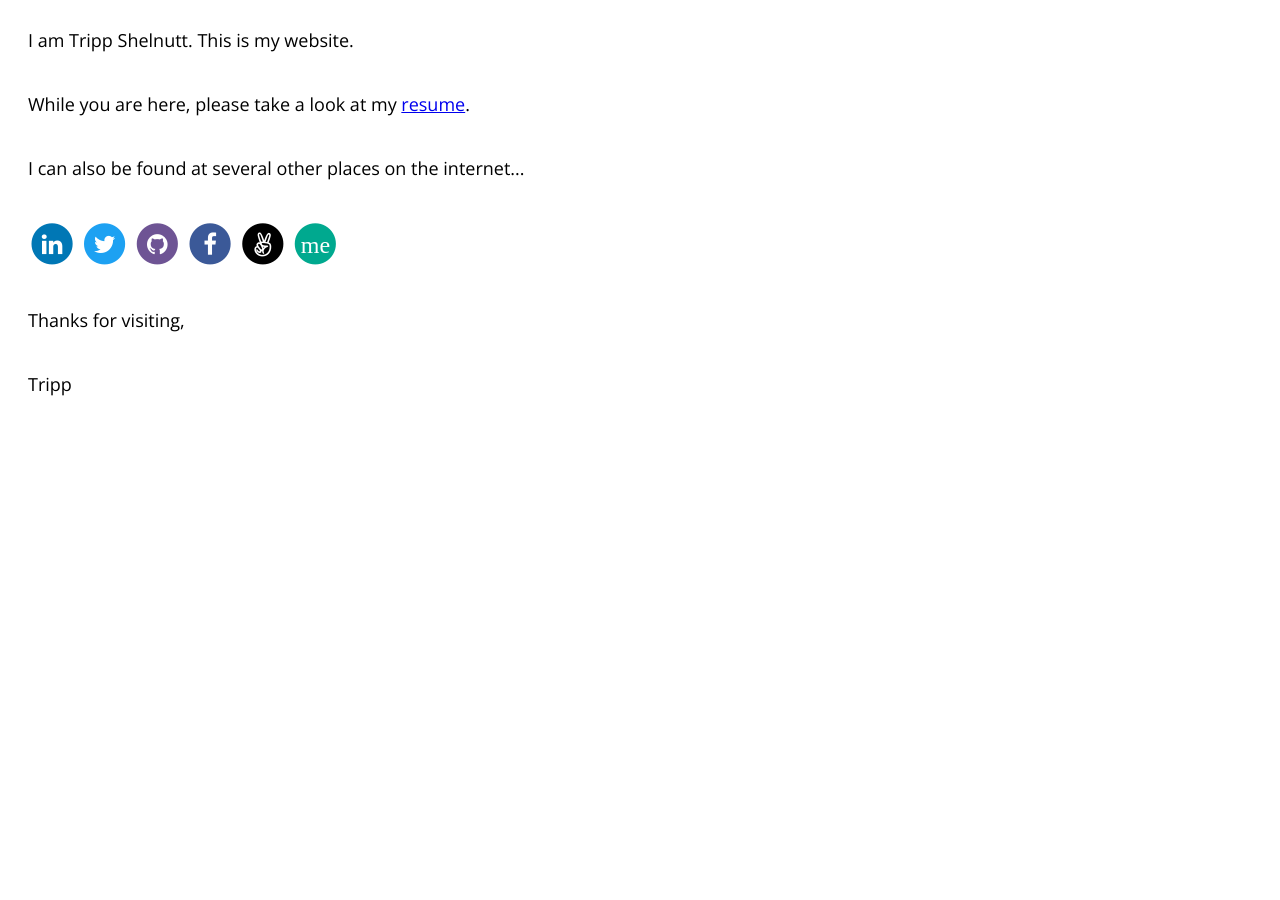
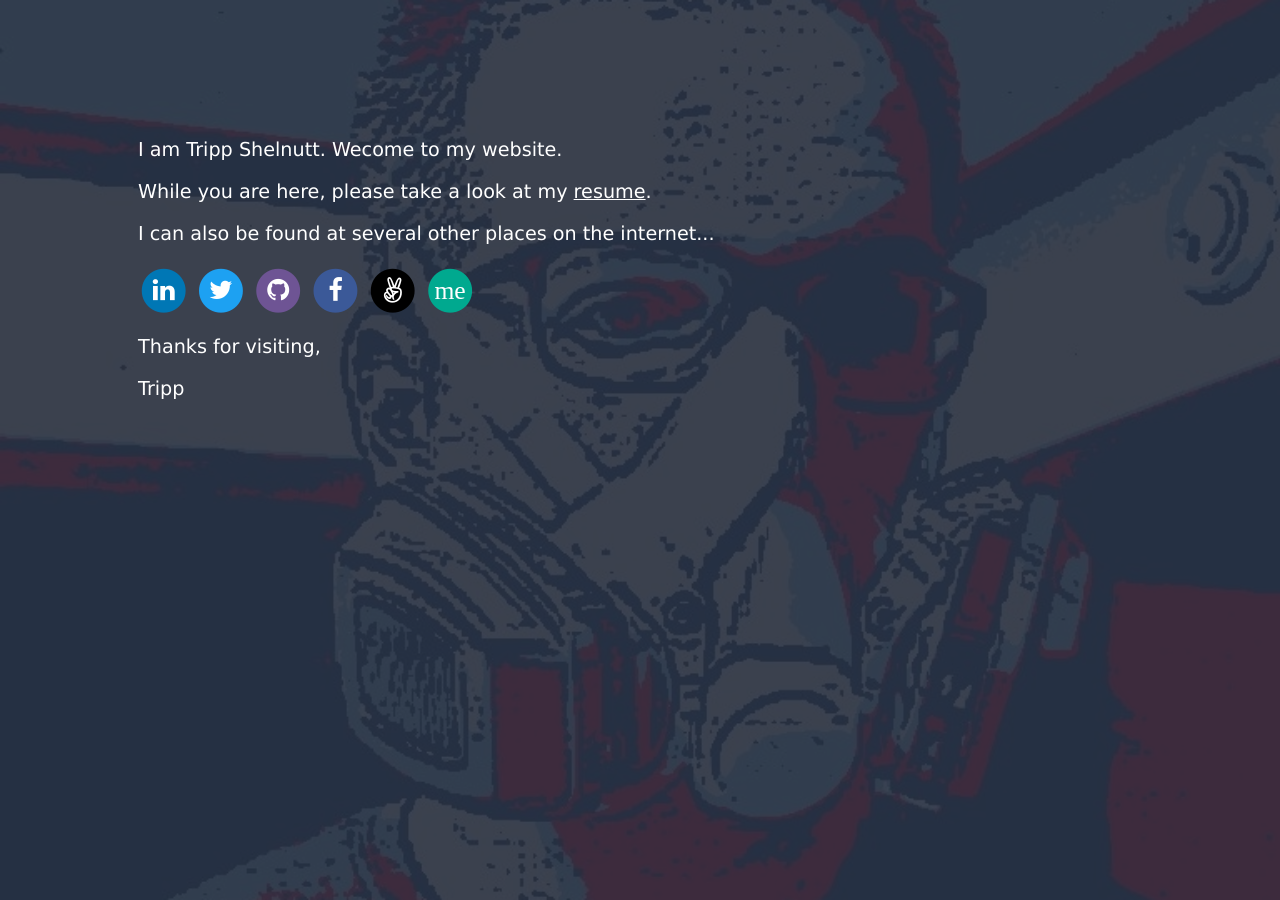
Before and after one commit to trippshelnutt/trippshelnutt.com-11ty, a Jekyll site: the page built from index.html, in a window 1280 px wide. Built offline with Jekyll 4.4.1, drawn with Linux system fonts in a browser that asks for light colours.

Commit message:
* Added background and tweaked text position

```diff
--- a/_includes/head.html
+++ b/_includes/head.html
@@ -1,4 +1,5 @@
 <head>
+    <meta name="viewport" content="width=device-width, initial-scale=1.0">
     <meta name="google-site-verification" content="bbeMFVfCgsQoSR-0vbLYK4seHeQkqG8RriOQfKE07Ng" />
     <meta name="google-site-verification" content="muSWTm4hx8LR-x_0pYSxKOCYO3ztPC8RNBHx0ufUJbk" />
     <meta name="google-site-verification" content="_2xWxbyalVXrUjMMGy1dTOb50mjVtVEmQnTVU2czN9Q" />
--- a/_layouts/default.html
+++ b/_layouts/default.html
@@ -2,10 +2,8 @@
 <html>
     {% include head.html %}
 <body>
-    <main role="main">
-        <div class="container">
-	        {{ content }}
-	    </div>
+    <div class="container">
+	    {{ content }}
     </main>
 </body>
 </html>
--- a/css/custom.css
+++ b/css/custom.css
@@ -1,45 +1,89 @@
-body
-{
-    font-family: 'Open Sans', sans-serif;
-    font-size: 18px;
+body {
+    font-family: Verdana, Tahoma, sans-serif;
+    font-size: 16px;
+    background-color: #283044;
+    color: #fff;
 }
 
-div
-{
-    padding: 20px;
+p {
+    margin-block-start: 0em;
 }
 
-div.container
-{
-    padding: 0px;
+.container:after {
+    content: '';
+    position: absolute;
+    top: 0px;
+    left: 0px;
+    height: 100vh;
+    width: 100vw;
+    background-image: url('../images/gasmask.jpg');
+    background-size: cover;
+    background-repeat: no-repeat;
+    background-position: center;
+    opacity: 0.1;
+    z-index: -1;
 }
 
-a.linkedin, a.linkedin:hover, a.linkedin:visited
-{
+.text {
+    position: absolute;
+    padding: 10px;
+    min-width: 300px;
+}
+
+.links {
+    margin-block-end: 1em;
+}
+
+a, a:hover, a:visited {
+    color: #fff;
+}
+
+a.linkedin, a.linkedin:hover, a.linkedin:visited {
     color: #0077B5;
 }
 
-a.angellist, a.angellist:hover, a.angellist:visited
-{
+a.angellist, a.angellist:hover, a.angellist:visited {
     color: #000000;
 }
 
-a.twitter, a.twitter:hover, a.twitter:visited
-{
+a.twitter, a.twitter:hover, a.twitter:visited {
     color: #1da1f2;
 }
 
-a.github, a.github:hover, a.github:visited
-{
+a.github, a.github:hover, a.github:visited {
     color: #6e5494;
 }
 
-a.aboutme, a.aboutme:hover, a.aboutme:visited
-{
+a.aboutme, a.aboutme:hover, a.aboutme:visited {
     color: #00a98f;
 }
 
-a.facebook, a.facebook:hover, a.facebook:visited
-{
+a.facebook, a.facebook:hover, a.facebook:visited {
     color: #3b5998;
 }
+
+@media (min-width: 600px) {
+	body {
+		font-size: 2.5vw;
+	}
+    .text {
+        top: 10vw;
+        left: 10vw;
+        width: 50vw;
+    }
+}
+@media (min-width: 900px) {
+	body {
+		font-size: 2vw;
+	}
+}
+@media (min-width: 1200px) {
+	body {
+		font-size: 1.5vw;
+	}
+}
+@media (min-width: 1800px) {
+	body {
+		font-size: 1vw;
+	}
+}
--- a/index.html
+++ b/index.html
@@ -2,13 +2,11 @@
 layout: default
 ---
 
-<div>I am Tripp Shelnutt. This is my website.</div>
-
-<div>While you are here, please take a look at my <a href="./resume/">resume</a>.</div>
-
-<div>I can also be found at several other places on the internet...</div>
-
-<div>
+<div class="text">
+    <p>I am Tripp Shelnutt. Wecome to my website.</p>
+    <p>While you are here, please take a look at my <a href="./resume/">resume</a>.</p>
+    <p>I can also be found at several other places on the internet...</p>
+    <div class="links">
         <a href="https://www.linkedin.com/in/trippshelnutt/" class="linkedin"><span class="fa-stack fa-lg"><i class="fa fa-circle fa-stack-2x"></i><i class="fa fa-linkedin fa-stack-1x fa-inverse"></i></span></a>
         <a href="https://twitter.com/trippshelnutt" class="twitter"><span class="fa-stack fa-lg"><i class="fa fa-circle fa-stack-2x"></i><i class="fa fa-twitter fa-stack-1x fa-inverse"></i></span></a>
         <a href="https://github.com/trippshelnutt" class="github"><span class="fa-stack fa-lg"><i class="fa fa-circle fa-stack-2x"></i><i class="fa fa-github fa-stack-1x fa-inverse"></i></span></a>
@@ -16,7 +14,6 @@ layout: default
         <a href="https://angel.co/trippshelnutt" class="angellist"><span class="fa-stack fa-lg"><i class="fa fa-circle fa-stack-2x"></i><i class="fa fa-angellist fa-stack-1x fa-inverse"></i></span></a>
         <a href="https://about.me/trippshelnutt" class="aboutme"><span class="fa-stack fa-lg"><i class="fa fa-circle fa-stack-2x"></i><i class="fa fa-stack-1x fa-inverse">me</i></span></a>
     </div>
-
-<div>Thanks for visiting,</div>
-
-<div>Tripp</div>
+    <p>Thanks for visiting,</p>
+    <p>Tripp</p>
+</div>
```
Also changed, not shown: images/gasmask.jpg (added). Lines whose indentation alone changed are shown as unchanged.
